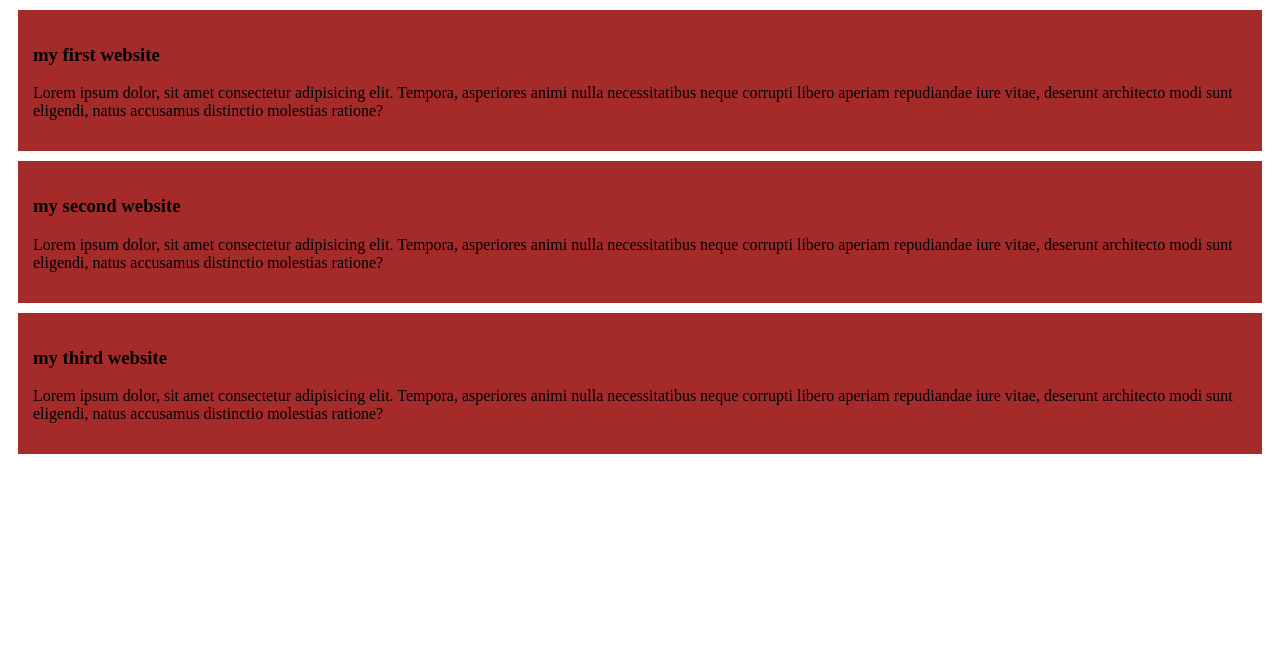
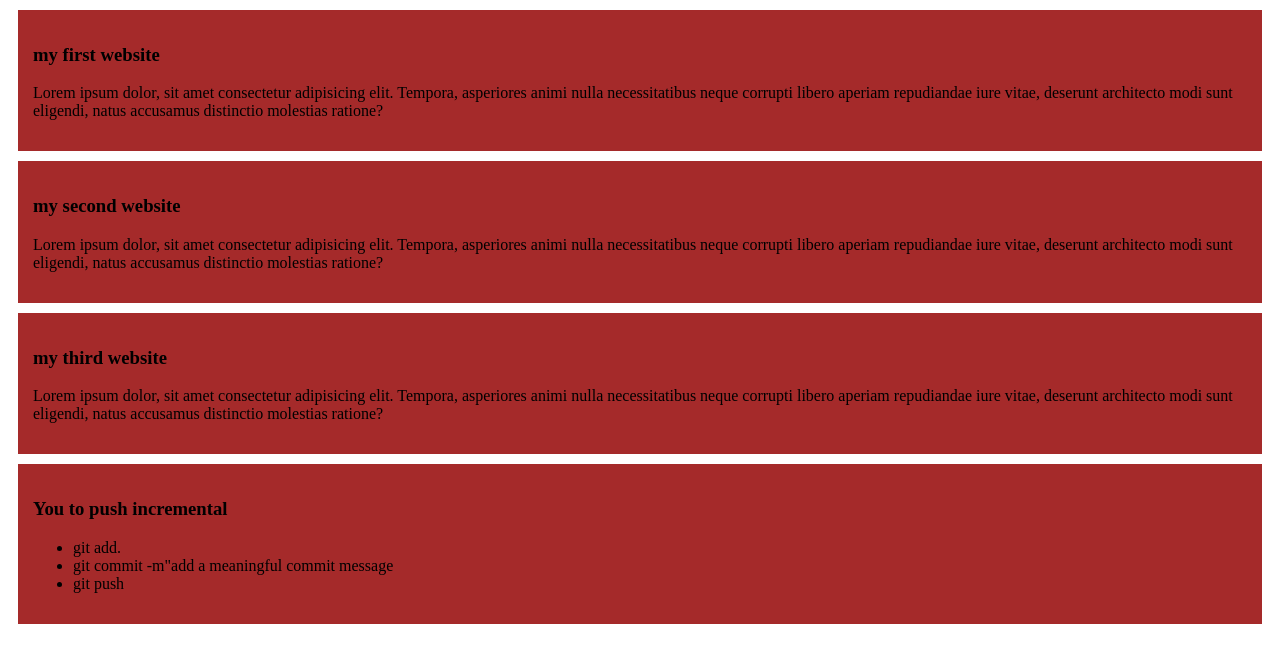
Before and after one commit to aliraj09/raj-website, a plain HTML site: page index.html in a window 1280 px wide. Drawn offline with Linux system fonts and the light colour scheme.

Commit message:
addeda list to push code

```diff
--- a/index.html
+++ b/index.html
@@ -13,5 +13,13 @@
         <p>Lorem ipsum dolor, sit amet consectetur adipisicing elit. Tempora, asperiores animi nulla necessitatibus neque corrupti libero aperiam repudiandae iure vitae, deserunt architecto modi sunt eligendi, natus accusamus distinctio molestias ratione?</p></div>
         <div>  <h3>my third website</h3>
             <p>Lorem ipsum dolor, sit amet consectetur adipisicing elit. Tempora, asperiores animi nulla necessitatibus neque corrupti libero aperiam repudiandae iure vitae, deserunt architecto modi sunt eligendi, natus accusamus distinctio molestias ratione?</p></div>
+            <div>
+                <h3>You to push incremental</h3>
+                <ul>
+                    <li>git add.</li>
+                    <li>git commit -m"add a meaningful commit message</li>
+                    <li>git push</li>
+                </ul>
+            </div>
 </body>
 </html>
```
